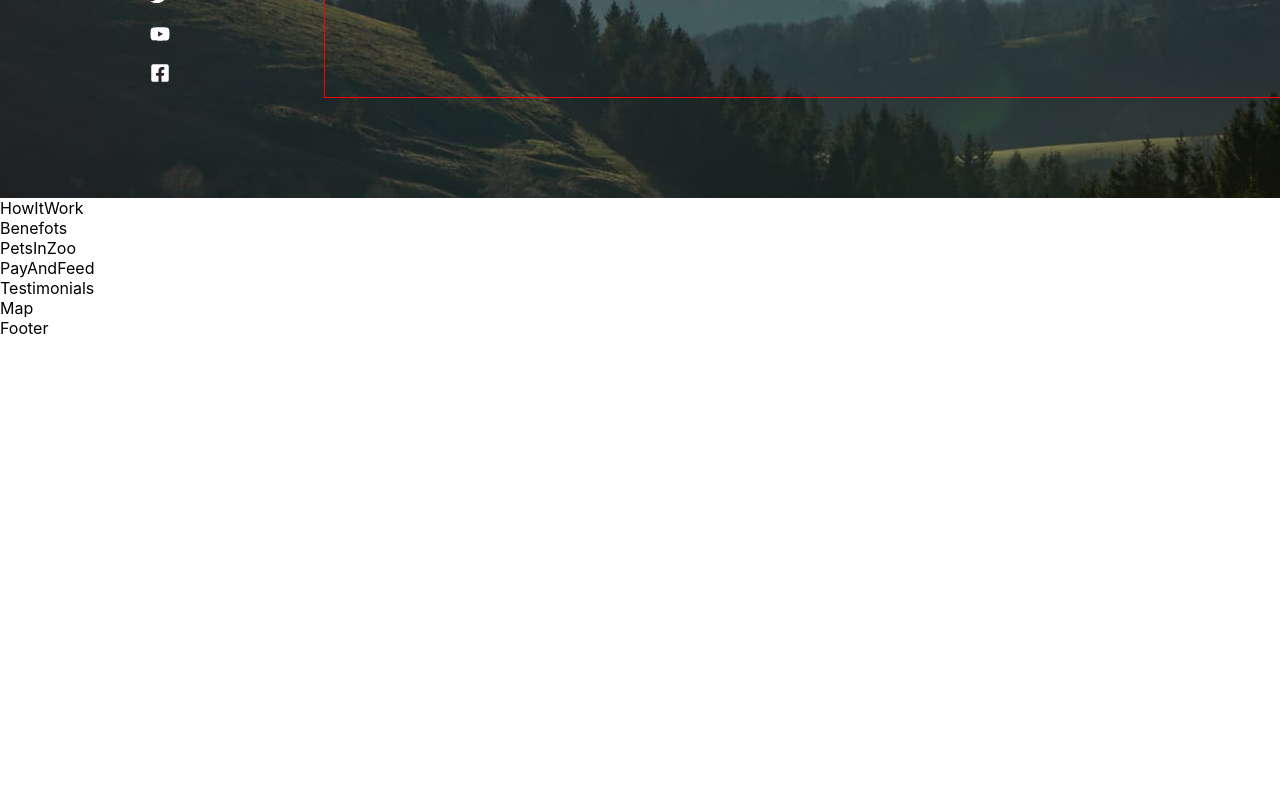
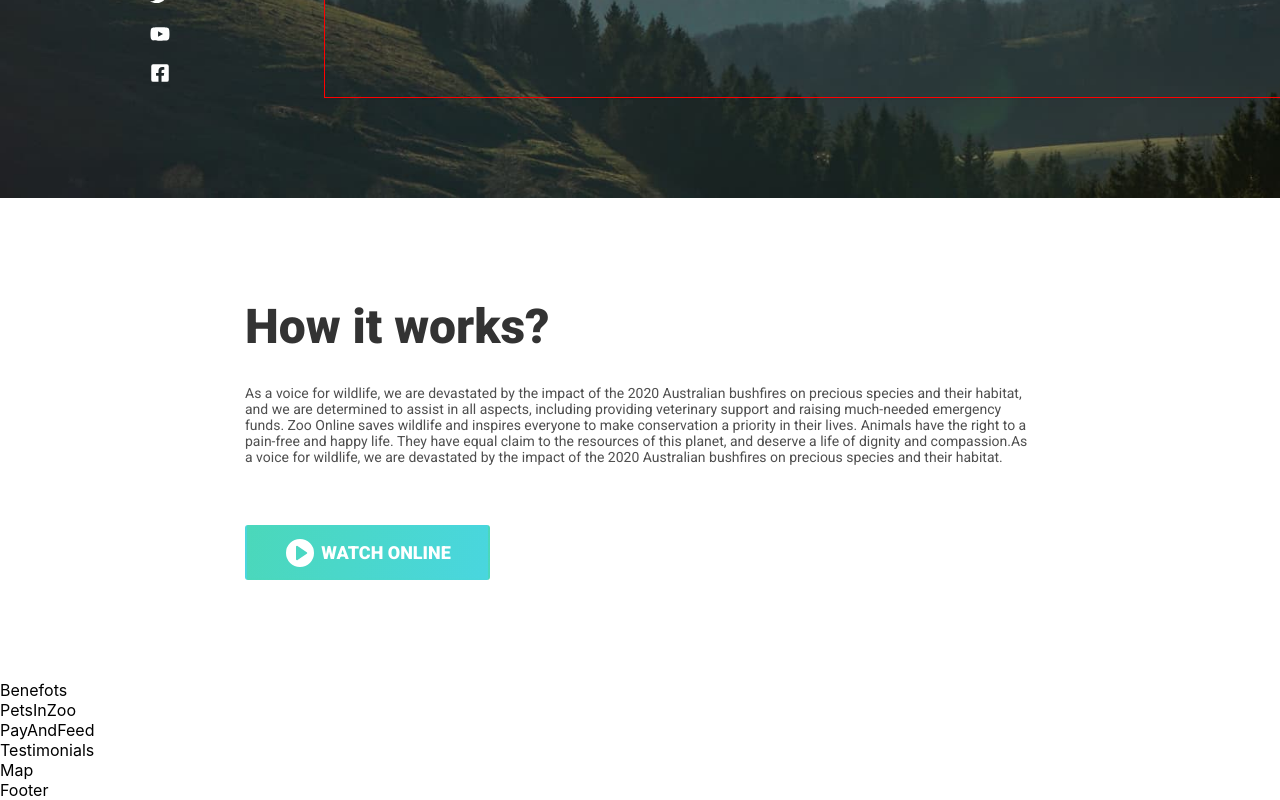
Before and after one commit to 0trava/ZOO_online, a React (Create React App) app: page / in a window 1280 px wide. Shown: the part 696-1496 px from the top of the page. Before the commit the page ends 1034 px from the top, so only its background shows below. Built offline with nearby package versions, Linux system fonts and the light colour scheme.

Commit message:
add content how it work

```diff
--- a/src/components/Page_section/Hero/Hero.jsx
+++ b/src/components/Page_section/Hero/Hero.jsx
@@ -36,7 +36,7 @@ const Hero = () => {
         <button type='button' className={style.button}>
           <GoPlay className={style.button_span}/>
           <span class="btn-txt">watch online</span>
-          </button>
+        </button>
       </div>
 
       {/* Gallery */}
--- a/src/components/Page_section/Hero/Hero.module.css
+++ b/src/components/Page_section/Hero/Hero.module.css
@@ -61,6 +61,8 @@
     pointer-events: none;
 }
 
+
+/* Button */
 .button {
     width: 245px;
     height: 55px;
--- a/src/components/Page_section/How it work/HowItWork.jsx
+++ b/src/components/Page_section/How it work/HowItWork.jsx
@@ -1,9 +1,39 @@
-import React from 'react'
+import React from 'react';
+import style from './HowItWork.module.css'
+
+// import icons
+import {GoPlay} from 'react-icons/go';
 
 const HowItWork = () => {
   return (
-    <div>HowItWork</div>
-  )
-}
+    <div className={style.body}>
+      <div>
+      <h2 className={style.title}>How it works?</h2>
+      <p className={style.text}>
+        As a voice for wildlife, we are devastated by the impact of the 2020
+        Australian bushfires on precious species and their habitat, and we are
+        determined to assist in all aspects, including providing veterinary
+        support and raising much-needed emergency funds. Zoo Online saves
+        wildlife and inspires everyone to make conservation a priority in their
+        lives. Animals have the right to a pain-free and happy life. They have
+        equal claim to the resources of this planet, and deserve a life of
+        dignity and compassion.As a voice for wildlife, we are devastated by the
+        impact of the 2020 Australian bushfires on precious species and their
+        habitat.
+      </p>
 
-export default HowItWork
+      {/* Slider */}
+      <div>
+
+      </div>
+      {/* Button */}
+      <button type='button' className={style.button}>
+          <GoPlay className={style.button_span}/>
+          <span class="btn-txt">watch online</span>
+        </button>
+      </div>
+    </div>
+  );
+};
+
+export default HowItWork;
--- a/src/components/Page_section/How it work/HowItWork.module.css
+++ b/src/components/Page_section/How it work/HowItWork.module.css
@@ -0,0 +1,81 @@
+.body {
+    padding-top: 100px;
+    padding-bottom: 100px;
+
+    display: flex;
+    justify-content: center;
+    align-items: center;
+    gap: 30px;
+}
+
+.body div {
+    display: flex;
+    flex-direction: column;
+    justify-content: center;
+    width: 790px;
+    gap: 30px;
+}
+
+/* Content */
+.title {
+    color: var(--Gray-1, #333);
+
+    /* title_style */
+    font-family: Roboto;
+    font-size: 48px;
+    font-style: normal;
+    font-weight: 900;
+    line-height: normal;
+    pointer-events: none;
+}
+
+
+.text {
+    color: var(--Gray-2, #4F4F4F);
+
+    /* txt_style */
+    font-family: Roboto;
+    font-size: 14px;
+    font-style: normal;
+    font-weight: 400;
+    line-height: normal;
+    pointer-events: none;
+}
+
+
+
+/* Button */
+.button {
+    width: 245px;
+    height: 55px;
+    display: flex;
+    justify-content: center;
+    align-items: center;
+    gap: 5px;
+
+    border-radius: 3px;
+    border-color: transparent;
+    background: var(--base_gradient, linear-gradient(107deg, #4BD8B5 -14.32%, #49D6DF 100.68%));
+
+    color: #FFF;
+    text-align: center;
+    font-family: Roboto;
+    font-size: 18px;
+    font-style: normal;
+    font-weight: 900;
+    line-height: normal;
+    text-transform: uppercase;
+    transition: all 0.2s cubic-bezier(0.01, 0.59, 1, 0.59);
+    cursor: pointer;
+}
+
+.button_span {
+    width: 32px;
+    height: 32px;
+}
+
+.button:hover {
+    box-shadow: 1px 1px 200px #252525;
+    background: var(--base_gradient, linear-gradient(107deg, #45e4bc -14.32%, #30d8e4 100.68%));
+
+  }
```
